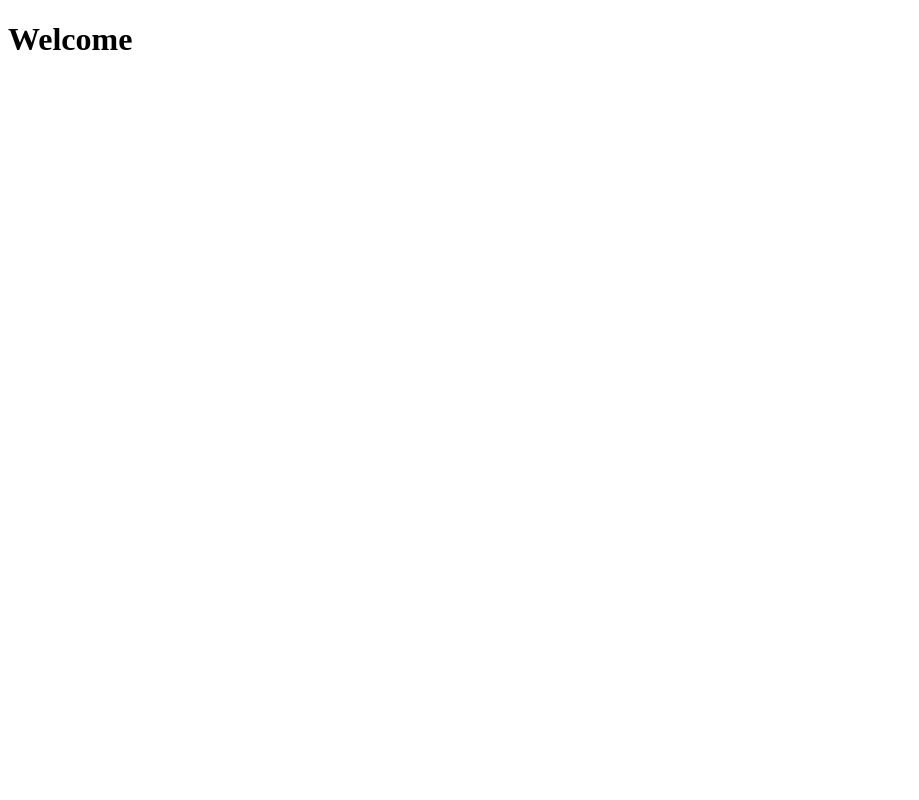
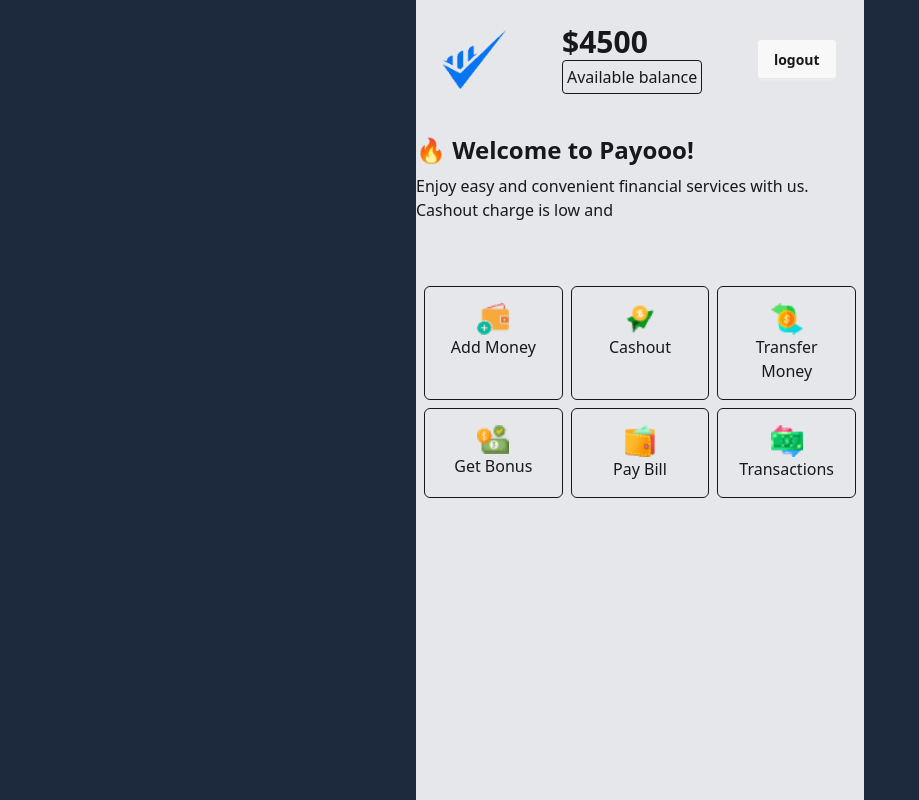
Before and after one commit to abdullah0153757/payoo-mobile-bank, a plain HTML site: page main.html in a window 1280 px wide. Shown: the whole page, without its empty margins (0-919 px from the left). Drawn offline with nearby package versions, Linux system fonts and the light colour scheme.

Commit message:
available balance cards section done

```diff
--- a/main.html
+++ b/main.html
@@ -3,9 +3,71 @@
 <head>
     <meta charset="UTF-8">
     <meta name="viewport" content="width=device-width, initial-scale=1.0">
-    <title>Second Pages</title>
+    <title>Main</title>
+    <link href="https://cdn.jsdelivr.net/npm/daisyui@5" rel="stylesheet" type="text/css" />
+    <script src="https://cdn.jsdelivr.net/npm/@tailwindcss/browser@4"></script>
 </head>
-<body>
-    <h1>Welcome</h1>
+<body class="bg-slate-800">
+    <section class="max-w-md min-h-screen mx-auto py-6 bg-gray-200">
+        <header>
+            <nav class="flex justify-around items-center">
+               <img class="w-16" src="./assets/Group.png" alt="">
+               <div>
+                <h1 class="text-3xl font-bold">$4500</h1>
+                <p class="border rounded p-1">Available balance</p>
+               </div>
+               <button class="btn">logout</button>
+            </nav>
+
+            <section class="mt-10">
+                <h1 class="text-2xl font-bold mb-2">🔥 Welcome to Payooo!</h1>
+                <p>Enjoy easy and convenient financial services with us. Cashout charge is low and </p>
+
+                <div class="cards grid grid-cols-3 mt-14 gap-2 p-2">
+                    <!-- first cards -->
+                    <div class="box cursor-pointer border p-4 text-center rounded-md">
+                        <img class="w-8 mx-auto" src="./assets/wallet1.png" alt="">
+                        <h3>Add Money</h3>
+                    </div>
+                    <!-- second cards -->
+
+                    <div class="box cursor-pointer border p-4 text-center rounded-md">
+                        <img class="w-8 mx-auto" src="./assets/send1.png" alt="">
+                        <h3>Cashout</h3>
+                    </div>
+
+                    <!-- third cards -->
+
+                    <div class="box cursor-pointer border p-4 text-center rounded-md">
+                        <img class="w-8 mx-auto" src="./assets/money1.png" alt="">
+                        <h3>Transfer Money</h3>
+                    </div>
+
+                    <!-- 4th cards -->
+                    <div class="box cursor-pointer border p-4 text-center rounded-md">
+                        <img class="w-8 mx-auto" src="./assets/bonus1.png" alt="">
+                        <h3>Get Bonus</h3>
+                    </div>
+                    <!-- 5th cards -->
+
+                    <div class="box cursor-pointer border p-4 text-center rounded-md">
+                        <img class="w-8 mx-auto" src="./assets/purse1.png" alt="">
+                        <h3>Pay Bill</h3>
+                    </div>
+
+                    <!-- 6th cards -->
+
+                    <div class="box cursor-pointer border p-4 text-center rounded-md">
+                        <img class="w-8 mx-auto" src="./assets/transaction1.png" alt="">
+                        <h3>Transactions</h3>
+                    </div>
+
+                </div>
+
+
+            </section>
+        </header>
+
+    </section>
 </body>
 </html>
```
